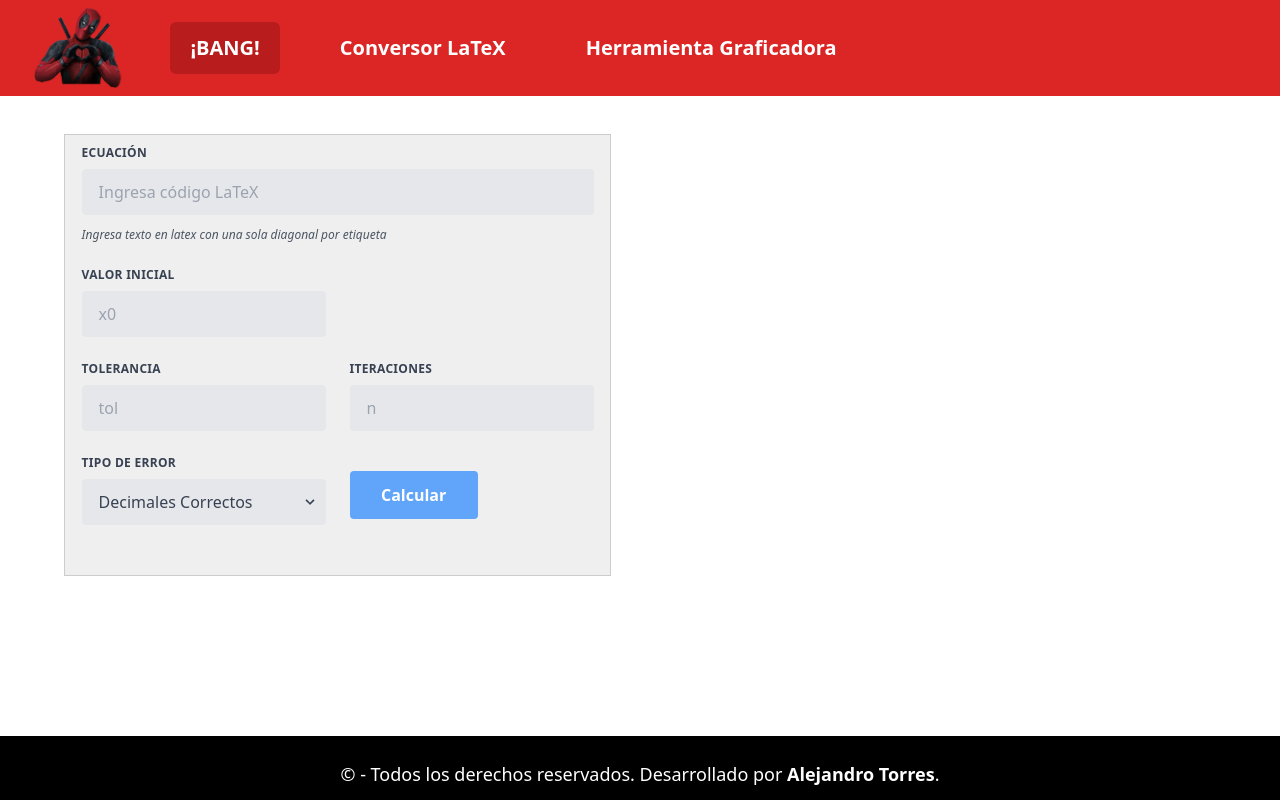
After one commit to Alejandro2144/Numerical-Analysis, a Django app: page /newton_rapshon/ in a window 1280 px wide. The commit adds this page. Run offline with Django 4.2, Linux system fonts and the light colour scheme; some libraries are stand-ins or nearby versions.

Commit message:
Newton Rapshon method added

```diff
--- a/NumericalProject/methodsApp/templates/Methods/Home.html
+++ b/NumericalProject/methodsApp/templates/Methods/Home.html
@@ -25,6 +25,11 @@
       {% csrf_token %}
       <button class="boton-comun" style="margin: 15px;">Punto Fijo</button>
     </form>
+    <form method="GET" action="{% url 'Newton Rapshon' %}">
+      {% csrf_token %}
+      <button class="boton-comun" style="margin: 15px;">Newton Rapshon</button>
+    </form>
+
 
   </div>
 </div>
--- /dev/null
+++ b/NumericalProject/methodsApp/templates/Methods/newtonRapshon.html
@@ -0,0 +1,132 @@
+{% extends 'layouts/nav_bar.html' %}
+
+{% block title %}Newton Rapshon{% endblock %}
+
+{% block content %}
+
+<style>
+        table {
+            border-collapse: collapse;
+            width: 100%;
+        }
+        th, td {
+            border: 1px solid #ddd;
+            padding: 8px;
+            text-align: left;
+        }
+        th {
+            background-color: #f2f2f2;
+        }
+        tr:nth-child(even) {
+            background-color: #f2f2f2;
+        }
+</style>
+
+<script src="https://polyfill.io/v3/polyfill.min.js?features=es6"></script>
+<script id="MathJax-script" async src="https://cdn.jsdelivr.net/npm/mathjax@3/es5/tex-mml-chtml.js"></script>
+
+<div class="grid-container">
+    <div class="grid-item">
+      <div class="flex justify-center items-center">
+        <form class="w-full max-w-lg" method="POST">
+          {% csrf_token %}
+          <div id="latex-preview"></div>
+
+          <div class="flex flex-wrap -mx-3 mb-6">
+            <div class="w-full px-3">
+              <label class="block uppercase tracking-wide text-gray-700 text-xs font-bold mb-2" for="grid-password">
+                Ecuación
+              </label>
+              <input name="latexinput" class="appearance-none block w-full bg-gray-200 text-gray-700 border border-gray-200 rounded py-3 px-4 mb-3 leading-tight focus:outline-none focus:bg-white focus:border-gray-500" id="latex-input" type="text" placeholder="Ingresa código LaTeX" required>
+              <p class="text-gray-600 text-xs italic">Ingresa texto en latex con una sola diagonal por etiqueta</p>
+            </div>
+          </div>
+
+            <div class="flex flex-wrap -mx-3 mb-6">
+            <div class="w-full md:w-1/2 px-3">
+              <label class="block uppercase tracking-wide text-gray-700 text-xs font-bold mb-2" for="grid-last-name">
+                Valor inicial
+              </label>
+              <input name="ai" class="appearance-none block w-full bg-gray-200 text-gray-700 border border-gray-200 rounded py-3 px-4 leading-tight focus:outline-none focus:bg-white focus:border-gray-500" id="ai" type="number" step="0.01" placeholder="x0" required>
+            </div>
+          </div>
+
+
+          <div class="flex flex-wrap -mx-3 mb-6">
+            <div class="w-full md:w-1/2 px-3">
+              <label class="block uppercase tracking-wide text-gray-700 text-xs font-bold mb-2" for="grid-last-name">
+                Tolerancia
+              </label>
+              <input name="toleranciam" class="appearance-none block w-full bg-gray-200 text-gray-700 border border-gray-200 rounded py-3 px-4 leading-tight focus:outline-none focus:bg-white focus:border-gray-500" id="toleranciam" type="text" step="0.01" placeholder="tol" required>
+            </div>
+            <div class="w-full md:w-1/2 px-3">
+              <label class="block uppercase tracking-wide text-gray-700 text-xs font-bold mb-2" for="grid-last-name">
+                Iteraciones
+              </label>
+              <input name="iteracionm" class="appearance-none block w-full bg-gray-200 text-gray-700 border border-gray-200 rounded py-3 px-4 leading-tight focus:outline-none focus:bg-white focus:border-gray-500" id="iteracionm" type="number" placeholder="n" required>
+            </div>
+          </div>
+
+          <div class="flex flex-wrap -mx-3 mb-6">
+            <div class="w-full md:w-1/2 px-3 mb-6 md:mb-0">
+              <label class="block uppercase tracking-wide text-gray-700 text-xs font-bold mb-2" for="grid-error">
+                Tipo de Error
+              </label>
+              <div class="relative">
+                <select class="block appearance-none w-full bg-gray-200 border border-gray-200 text-gray-700 py-3 px-4 pr-8 rounded leading-tight focus:outline-none focus:bg-white focus:border-gray-500" id="tipoe" name="tipoe" required>
+                  <option>Decimales Correctos</option>
+                  <option>Cifras Significativas</option>
+                </select>
+                <div class="pointer-events-none absolute inset-y-0 right-0 flex items-center px-2 text-gray-700">
+                  <svg class="fill-current h-4 w-4" xmlns="http://www.w3.org/2000/svg" viewBox="0 0 20 20"><path d="M9.293 12.95l.707.707L15.657 8l-1.414-1.414L10 10.828 5.757 6.586 4.343 8z"/></svg>
+                </div>
+              </div>
+            </div>
+            <div class="w-full md:w-1/2 px-3 mt-4">
+                <button class="bg-blue-400 hover:bg-blue-700 text-white font-bold py-1 px-4 w-32 h-12 rounded focus:outline-none focus:shadow-outline" type="submit">
+                    Calcular
+                </button>
+            </div>
+          </div>
+        </form>
+
+    </div>
+    </div>
+    <div class="grid-item">
+      {% if mensaje_m %}
+      <div class="bg-blue-100 border-t border-b border-blue-500 text-blue-700 px-4 py-3" role="alert">
+        <p class="text-sm">{{ mensaje_m }}.</p>
+      </div>
+      {% endif %}
+
+      <div class="my-div">
+        <table class="styled-table">
+            {{ html | safe }}
+        </table>
+      </div>
+    </div>
+      </div>
+    </div>
+
+<script>
+          const latexInput = document.getElementById("latex-input");
+          const latexPreview = document.getElementById("latex-preview");
+
+          // Escucha los eventos de entrada de texto en el campo de entrada.
+          latexInput.addEventListener("input", function() {
+              // Obtiene el valor del campo de entrada.
+              const latexCode = latexInput.value;
+
+              // Actualiza el contenido del elemento de vista previa con LaTeX.
+              latexPreview.innerHTML = `$$${latexCode}$$`;
+
+              // Utiliza MathJax para procesar la vista previa LaTeX.
+              MathJax.typesetPromise().then(() => {
+                  MathJax.Hub.Queue(["Typeset", MathJax.Hub, latexPreview]);
+              });
+          });
+      </script>
+    <!-- Agrega más elementos aquí -->
+</div>
+
+{% endblock %}
--- a/NumericalProject/methodsApp/urls.py
+++ b/NumericalProject/methodsApp/urls.py
@@ -16,5 +16,7 @@ urlpatterns = [
     path('regla_falsa/', false_rule, name='Regla Falsa'),
     # {URL} Método de punto fijo
     path('punto_fijo/', fixed_point, name='Punto Fijo'),
+    # {URL} Método de Newton Rapshon
+    path('newton_rapshon/', newton_rapshon, name='Newton Rapshon'),
 
 ]
--- a/NumericalProject/methodsApp/views.py
+++ b/NumericalProject/methodsApp/views.py
@@ -3,7 +3,7 @@ import matplotlib.pyplot as plt
 from django.http import HttpResponse
 from django.shortcuts import render, redirect
 from django.conf import settings
-from .Methods import Busqueda_incremental, Biseccion, Regla_falsa, Punto_fijo
+from .Methods import Busqueda_incremental, Biseccion, Regla_falsa, Punto_fijo, Newton_rapshon
 
 # -------------------------------------- Homepage --------------------------------------
 def home_view(request):
@@ -116,3 +116,27 @@ def fixed_point(request):
     else:
         return render(request, 'Methods/puntoFijo.html',
                       {'page': 'layouts/nav_bar.html', 'titulo': 'Punto Fijo', 'alerta': 'Ok'})
+
+# ---------- Newton Rapshon ----------
+
+def newton_rapshon(request):
+    if request.method == 'GET':
+        return render(request, 'Methods/newtonRapshon.html',
+                      {'page': 'layouts/nav_bar.html', 'titulo': 'Incremental Search Method', 'alerta': 'Melo'})
+    if request.method == 'POST' and 'latexinput' in request.POST:
+        try:
+            expresion = request.POST['latexinput']
+            tol = float(request.POST['toleranciam'])
+            a = float(request.POST['ai'])
+            k = int(request.POST['iteracionm'])
+            et = request.POST['tipoe']
+
+            tupla = Newton_rapshon.newton_rapshon(expresion, a, tol, k, et)
+            return render(request, 'Methods/newtonRapshon.html',
+                          {'page': 'layouts/nav_bar.html', 'expresion': 'newton Rapshon Method', 'html': tupla[0], 'mensaje_m': tupla[1]})
+        except ValueError as e:
+            return render(request, 'Methods/newtonRapshon.html',
+                          {'page': 'layouts/nav_bar.html', 'mensaje': e, 'alerta': 'Fallo'})
+    else:
+        return render(request, 'Methods/newtonRapshon.html',
+                      {'page': 'layouts/nav_bar.html', 'titulo': 'newton Rapshon Method', 'alerta': 'Melo'})
```
Also changed, not shown: NumericalProject/methodsApp/Methods/Newton_rapshon.py (added, +55 -0 lines).
